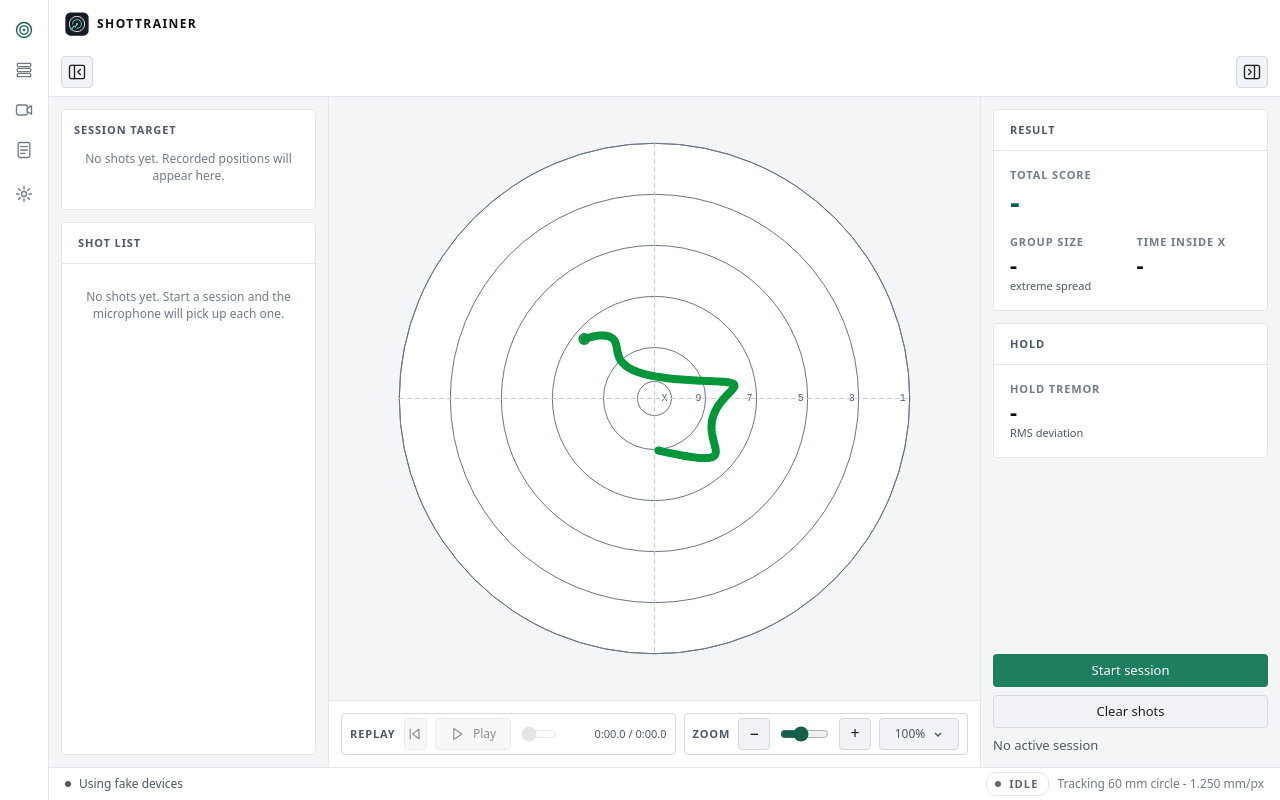
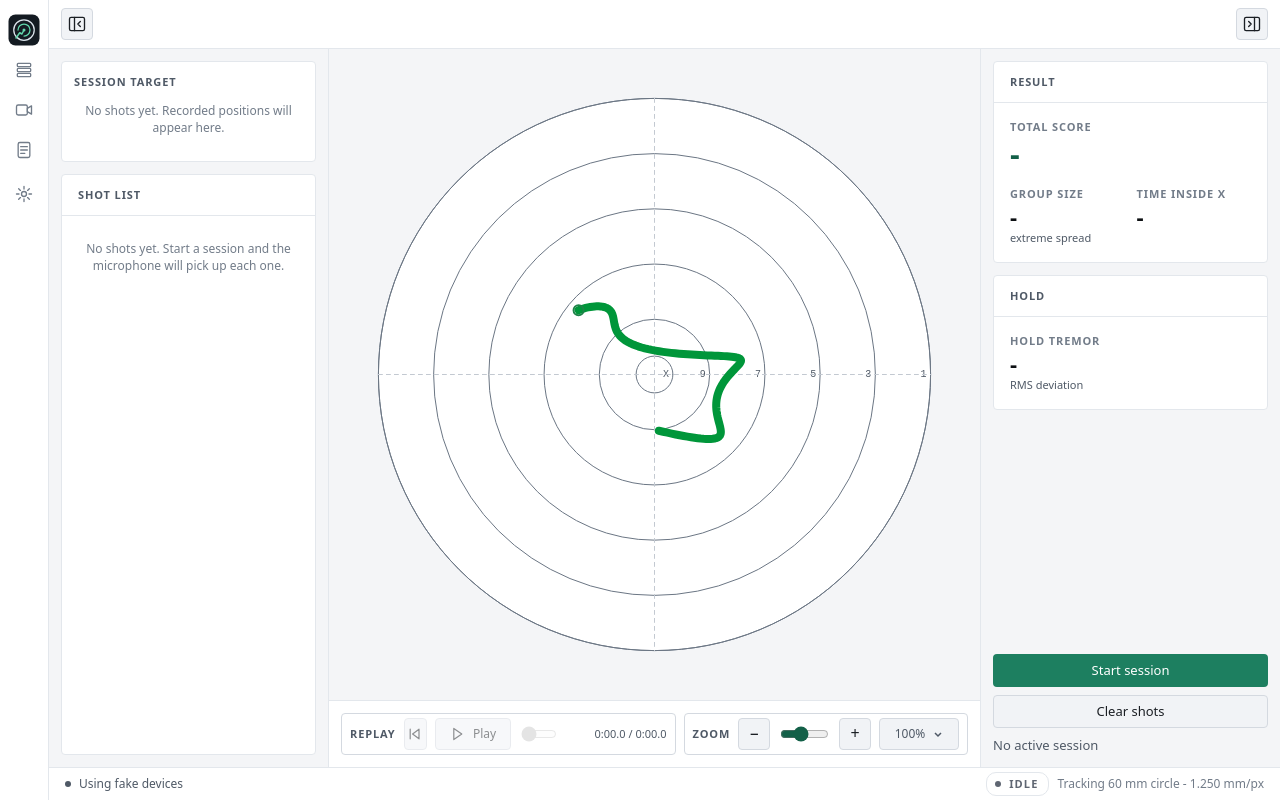
Before and after one commit to dsgnr/ShotTrainer, a Svelte app in the folder frontend/: page / in a window 1280 px wide. Built offline with nearby package versions, Linux system fonts and the light colour scheme.

Commit message:
style: move application branding to the navigation rail

```diff
--- a/frontend/src/App.svelte
+++ b/frontend/src/App.svelte
@@ -1,5 +1,4 @@
 <script lang="ts">
-  import AppHeader from "./components/AppHeader.svelte";
   import AppShell from "./components/AppShell.svelte";
   import CameraPopout from "./components/CameraPopout.svelte";
   import SessionOverview from "./components/SessionOverview.svelte";
@@ -217,9 +216,6 @@
       onsheet={() => (sheetOpen = true)}
     />
   {/snippet}
-  {#snippet header()}
-    <AppHeader />
-  {/snippet}
   {#snippet shots()}
     <SessionOverview
       shots={app.shots.shots}
--- a/frontend/src/components/AppHeader.svelte
+++ /dev/null
@@ -1,34 +0,0 @@
-<script lang="ts">
-</script>
-
-<div class="header">
-  <div class="brand">
-    <img src="/icon.svg" alt="" width="24" height="24" />
-    <span class="title">ShotTrainer</span>
-  </div>
-</div>
-
-<style>
-  .header {
-    display: flex;
-    align-items: center;
-    gap: var(--space-4);
-    height: 48px;
-    padding: 0 var(--space-4);
-  }
-
-  .brand {
-    display: flex;
-    align-items: center;
-    gap: var(--space-2);
-  }
-
-  .title {
-    color: var(--text-heading);
-    font-size: var(--text-sm);
-    font-weight: 600;
-    letter-spacing: 0.12em;
-    text-transform: uppercase;
-  }
-
-</style>
--- a/frontend/src/components/AppShell.svelte
+++ b/frontend/src/components/AppShell.svelte
@@ -2,7 +2,7 @@
   import type { Snippet } from "svelte";
 
   interface Props {
-    header: Snippet;
+    header?: Snippet;
     status: Snippet;
     nav?: Snippet;
     shots?: Snippet;
@@ -22,7 +22,7 @@
     <nav class="nav" aria-label="Primary">{@render nav()}</nav>
   {/if}
   <header class="header">
-    {@render header()}
+    {@render header?.()}
     <div class="pane-controls">
       <button type="button" aria-expanded={!shotsCollapsed} aria-controls="session-shots"
         aria-label={shotsCollapsed ? "Show shots" : "Hide shots"}
--- a/frontend/src/components/NavRail.svelte
+++ b/frontend/src/components/NavRail.svelte
@@ -10,13 +10,8 @@
 </script>
 
 <div class="rail">
-  <!-- The target view is the home surface, so its icon marks the current place. -->
   <span class="item current" aria-current="page" title="Target">
-    <svg viewBox="0 0 24 24" aria-hidden="true" width="20" height="20">
-      <circle cx="12" cy="12" r="9" />
-      <circle cx="12" cy="12" r="5" />
-      <circle cx="12" cy="12" r="1.5" fill="currentColor" stroke="none" />
-    </svg>
+    <img src="/icon.svg" alt="ShotTrainer" width="32" height="32" />
   </span>
 
   <button type="button" class="item" title="Sessions" aria-label="Sessions" onclick={onsessions}>
```
Also changed, not shown: 3 other files (tests, documents, lock files or other folders).
